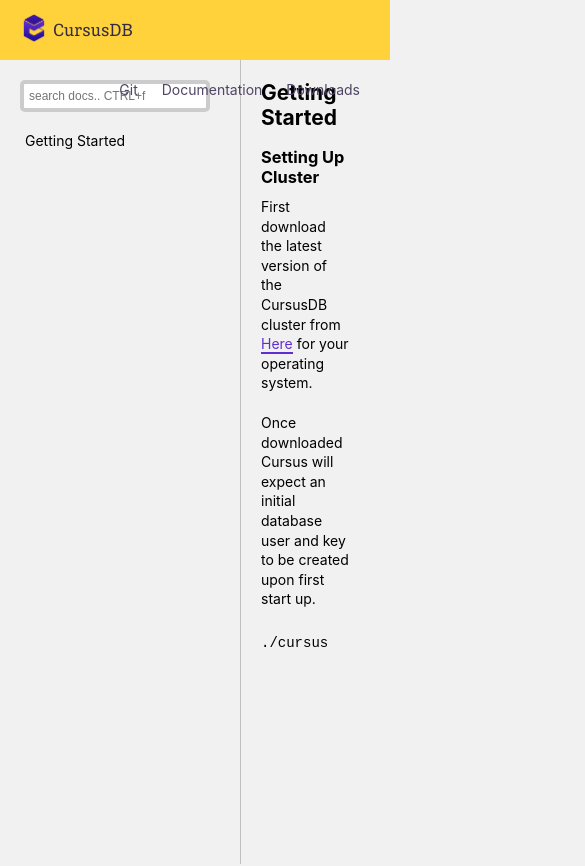
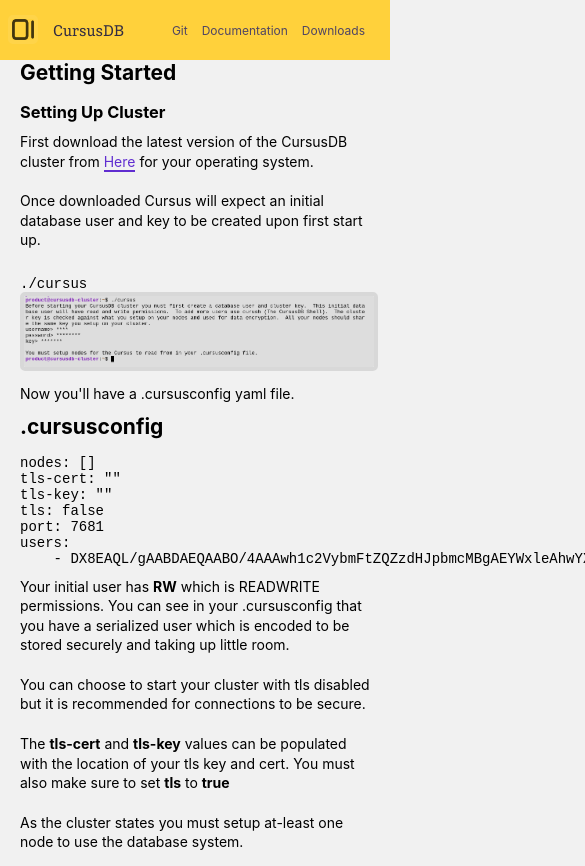
Before and after one commit to cursusdb/cursusdb-web, a SvelteKit app: page /documentation in a window 390 px wide. Shown: the top 866 px of the page, 585 px wide, since content can reach past the window. Built offline with nearby package versions, Linux system fonts and the light colour scheme; a small style sheet from the web is missing.

Commit message:
responsive on articles

```diff
--- a/src/lib/components/Navbar.svelte
+++ b/src/lib/components/Navbar.svelte
@@ -58,4 +58,16 @@
     nav ul li:hover {
         color: #332d42;
     }
+
+    @media only screen and (max-width: 430px) {
+        nav ul li {
+            font-size: 12px;
+            padding-left: 5px;
+            padding-right: 5px;
+        }
+
+        .brand {
+            font-size: 16px;
+        }
+    }
 </style>
--- a/src/routes/documentation/+page.svelte
+++ b/src/routes/documentation/+page.svelte
@@ -2,7 +2,11 @@
     import RollingText from "$lib/components/RollingText.svelte";
     import Prism from "$lib/components/Prism.svelte";
     import {onMount} from "svelte";
-    let searchInput
+    let searchInput // search bind
+    let clientWidth // user client width
+    let showAside = false // show aside bool
+    import { slide } from 'svelte/transition';
+    import { quintOut } from 'svelte/easing';
 
 
     function searchKey(event) {
@@ -12,6 +16,7 @@
             return false
         }
     }
+
 </script>
 
 <svelte:head>
@@ -21,18 +26,23 @@
     <title>Documentation - CursusDB</title>
 </svelte:head>
 
-<svelte:window on:keydown={(e) => searchKey(e)} />
+<svelte:window bind:innerWidth={clientWidth} on:keydown={(e) => searchKey(e)} />
 
-<aside>
+{#if clientWidth > 746 || showAside}
+<aside transition:slide={{ delay: 250, duration: 300, easing: quintOut, axis: 'x' }}>
     <input bind:this={searchInput} type="search" placeholder="search docs.. CTRL+f" />
     <ul>
         <li>Getting Started</li>
         <!--        <li>Query Language</li>-->
     </ul>
 </aside>
+{/if}
 
 <main>
-    <article>
+    <article style={`${clientWidth < 746 ? "padding: 0;" : "padding-left: 240px;"}`}>
+        {#if clientWidth < 746 }
+            <button class="aside-btn" on:click={() => showAside ? showAside = false : showAside = true}><img src="aside-toggle.png" /></button>
+        {/if}
         <h1>Getting Started</h1><br/>
         <h3>Setting Up Cluster</h3>
         <p>First download the latest version of the CursusDB cluster from <a href="/downloads">Here</a> for your operating system.</p>
@@ -212,7 +222,7 @@
 
     article {
         padding: 20px;
-        padding-left:  240px;
+        max-width: 1080px;
     }
 
     aside {
@@ -221,6 +231,7 @@
         height: calc(100vh - 80px);
         position: sticky;
         bottom: 0;
+        background: #f1f1f1;
         z-index: 999;
         top: 60px;
         left: 0;
@@ -267,4 +278,22 @@
     aside ul li:last-child {
         border: none;
     }
+
+    .aside-btn {
+        z-index: 1000;
+        position: fixed;
+        top: 0px;
+        left: 0px;
+        background: #ffd13b;
+        outline: none;
+        border: none;
+        padding: 8px;
+        cursor: pointer;
+    }
+
+    .aside-btn img {
+        opacity: 0.74;
+        margin-top: 7px;
+        width: 22px;
+    }
 </style>
```
Also changed, not shown: static/aside-toggle.png (added).
